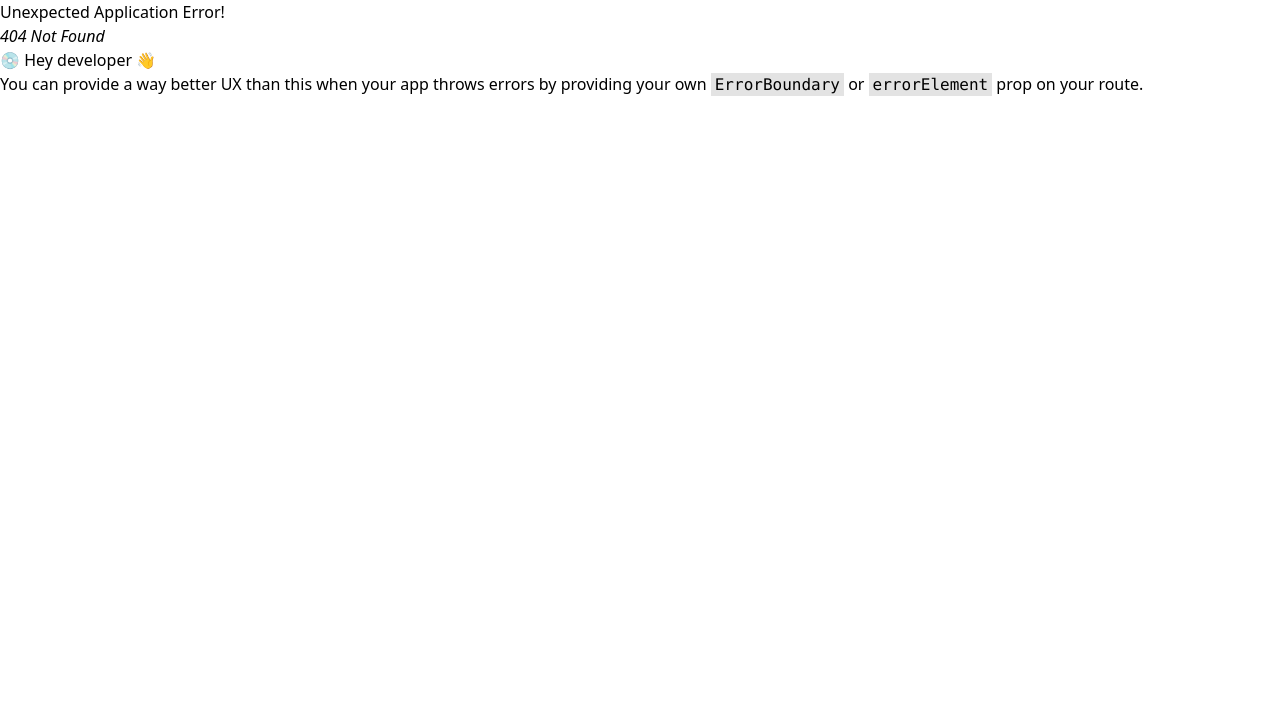
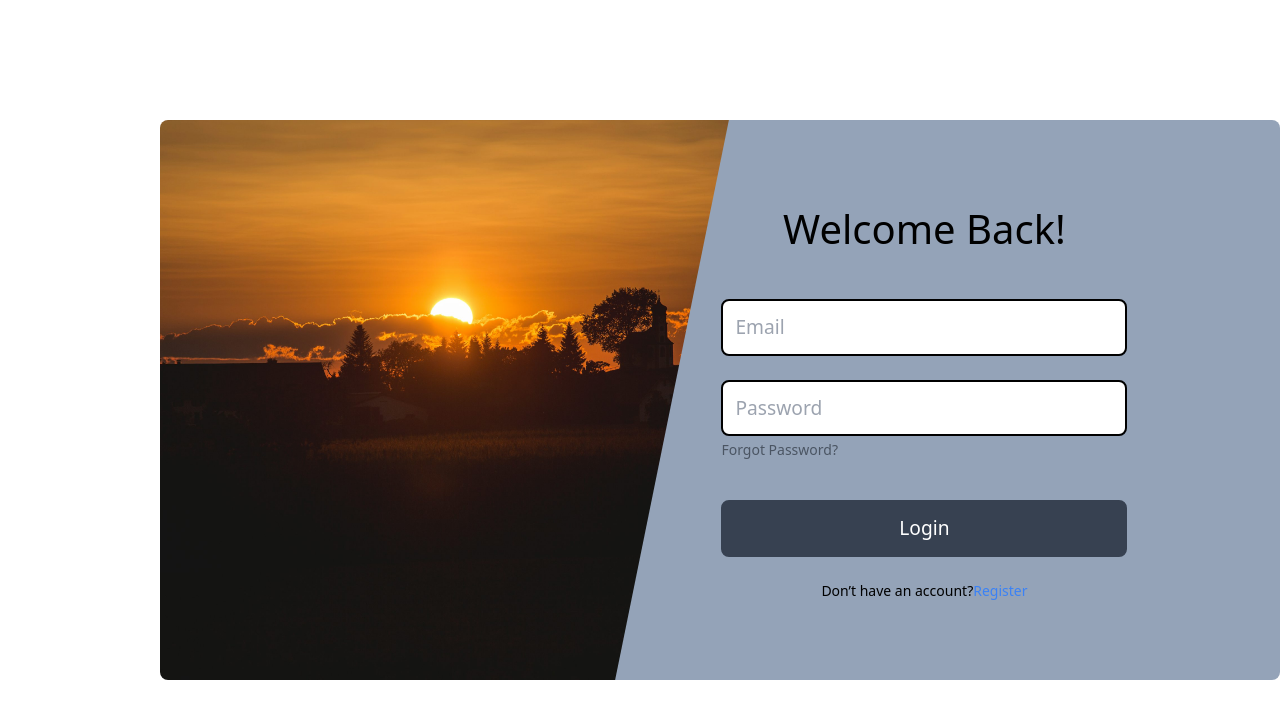
Before and after one commit to Slap555/Dog-food-ecomm, a React (Vite) app: page /login in a window 1280 px wide. Before the commit this address had no page. Shown: the top 718 px of the page. Built offline with nearby package versions, Linux system fonts and the light colour scheme.

Commit message:
adding login Page

```diff
--- a/src/App.jsx
+++ b/src/App.jsx
@@ -4,6 +4,8 @@ import AuthLayout from "./layout/AuthLayout";
 import UserLayout from "./layout/UserLayout";
 import Homepage from "./pages/user/Homepage";
 import AboutUsPage from "./pages/user/AboutUsPage";
+import LoginPage from "./pages/user/LoginPage";
+import SignUpPage from "./pages/user/SignUpPage";
 
 const router = createBrowserRouter([
   {
@@ -12,6 +14,8 @@ const router = createBrowserRouter([
     children: [
       { path: "/", element: <Homepage /> },
       { path: "/about-us", element: <AboutUsPage /> },
+      { path: "/login", element: <LoginPage /> },
+      { path: "/signup", element: <SignUpPage /> },
     ],
   },
   {
--- a/src/components/common/Navbar/Navbar.jsx
+++ b/src/components/common/Navbar/Navbar.jsx
@@ -17,7 +17,9 @@ const Navbar = () => {
           <li className="nav-link">Contact</li>
           <li className="nav-link">FAQ</li>
           <li className="nav-link">!</li>
-          <li className="nav-link">!</li>
+          <li className="nav-link">
+            <a href="/login">Login</a>
+          </li>
         </div>
       </ul>
     </nav>
--- a/src/layout/UserLayout.jsx
+++ b/src/layout/UserLayout.jsx
@@ -1,16 +1,17 @@
 import React from "react";
-import Navbar from "../components/common/Navbar/Navbar";
+
 import { Outlet } from "react-router-dom";
 import Footer from "../components/common/footer/Footer";
+import Navbar from "../components/common/navbar/Navbar";
 
 const UserLayout = () => {
   return (
     <>
-      <Navbar />
+      {/* <Navbar /> */}
       <div className="flex flex-col gap-10">
         <Outlet />
       </div>
-      <Footer />
+      {/* <Footer /> */}
     </>
   );
 };
--- a/src/pages/user/ContactUsPage.jsx
+++ b/src/pages/user/ContactUsPage.jsx
@@ -52,6 +52,7 @@ const ContactUsPage = () => {
           <FontAwesomeIcon icon={faWhatsapp} />
         </div>
       </div>
+
       <div className=" border-4 border-emerald-500 flex p-4 flex-col bg-slate-500 w-[35rem] h-[42rem] justify-center items-center">
         <form
           onSubmit={handleSubmit}
--- a/src/pages/user/Homepage.jsx
+++ b/src/pages/user/Homepage.jsx
@@ -146,11 +146,11 @@ const Homepage = () => {
 
       <RecentArticlesSection />
 
-      <ContactUsPage />
       {/* short product showcase section */}
       <div>
         <ProductsSection />
       </div>
+      <ContactUsPage />
     </div>
   );
 };
--- /dev/null
+++ b/src/pages/user/LoginPage.jsx
@@ -0,0 +1,72 @@
+import React, { useState } from "react";
+import image from "../../assets/A.jpg";
+
+const LoginPage = () => {
+  const [email, setEmail] = useState("");
+  const [password, setPassword] = useState("");
+  const handleSubmit = (e) => {
+    e.preventDefault();
+    console.log(email, password);
+  };
+  return (
+    <div className="flex  items-center h-screen">
+      {/* Left Image Section */}
+      <div className="z-10 left-[10rem] relative flex  w-[40rem] h-[560px]">
+        <img
+          src={image}
+          alt="Login background"
+          className="object-cover rounded-l-lg w-full h-full"
+          style={{ clipPath: "polygon(0 0, 100% 0, 80% 100%, 0% 100%)" }}
+        />
+      </div>
+
+      {/* Right Form Section */}
+      <div className=" flex flex-col justify-center items-center bg-slate-400 w-[800px] h-[560px] rounded-r-lg">
+        <div className="gap-20 flex p-4 flex-col w-[700px]  justify-center items-center">
+          <form onSubmit={handleSubmit} className="flex flex-col gap-10 ">
+            <h1 className="text-[40px] flex justify-center">Welcome Back!</h1>
+            <div className="flex flex-col">
+              <input
+                type="email"
+                value={email}
+                onChange={(e) => {
+                  setEmail(e.target.value);
+                }}
+                placeholder="Email"
+                className="w-[406px] border-2 p-3 text-[1.2rem] border-black focus:outline-none mb-6 rounded-lg"
+              />
+              <input
+                type="password"
+                value={password}
+                onChange={(e) => {
+                  setPassword(e.target.value);
+                }}
+                placeholder="Password"
+                className="w-[406px] border-2 text-[1.2rem] border-black p-3 focus:outline-none mb-6 rounded-lg"
+              />
+              <span className="-mt-5 text-sm text-gray-600">
+                Forgot Password?
+              </span>
+            </div>
+            <div className="flex flex-col justify-center items-center">
+              <button
+                type="submit"
+                className="w-[406px] border-2 text-[1.2rem] bg-gray-700 text-white border-gray-700 p-3 focus:outline-none mb-6 rounded-lg"
+              >
+                Login
+              </button>
+              <span className="text-sm">
+                Don’t have an account?
+                <a href="/signup" className="text-blue-500">
+                  Register
+                </a>
+              </span>
+            </div>
+          </form>
+        </div>
+      </div>
+    </div>
+  );
+};
+
+export default LoginPage;
--- /dev/null
+++ b/src/pages/user/SignUpPage.jsx
@@ -0,0 +1,7 @@
+import React from "react";
+
+const SignUpPage = () => {
+  return <div>SignUpPage</div>;
+};
+
+export default SignUpPage;
```
